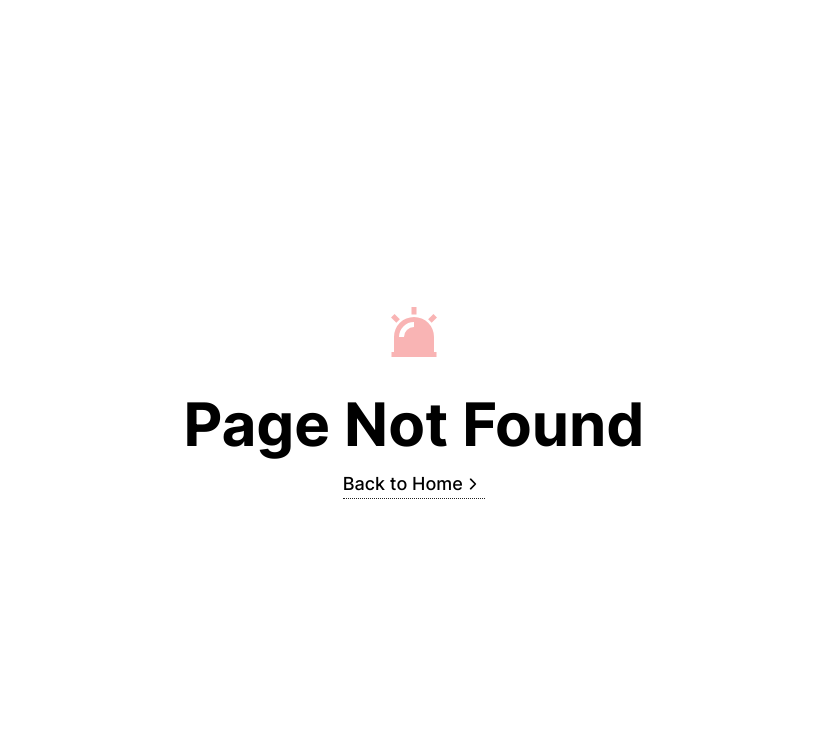
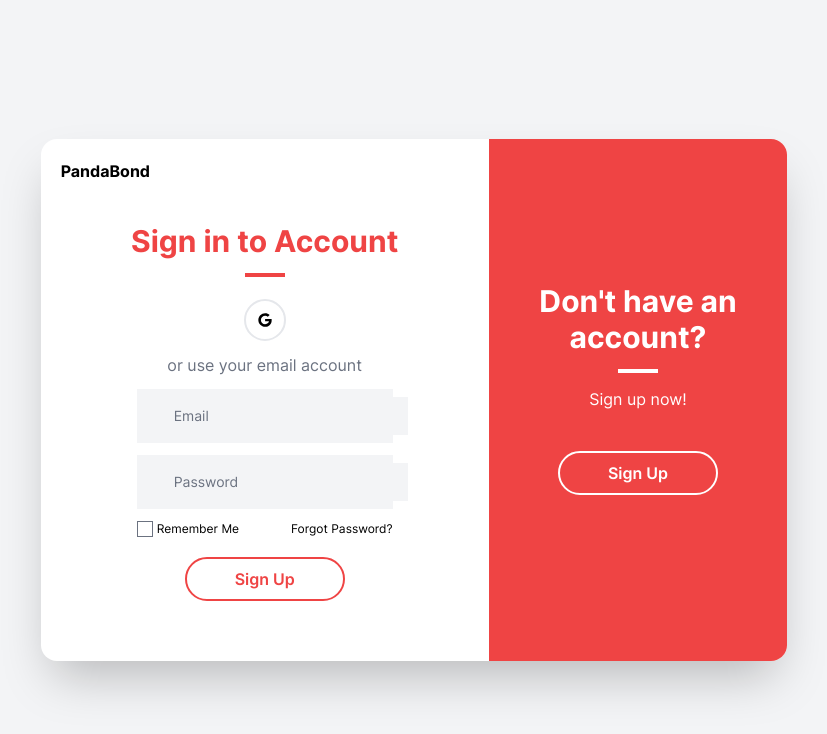
Before and after one commit to fintech-month-hackathon-2023/pandabond_frontend, a Next.js app: page /login/SignInPage in a window 1280 px wide. Before the commit this address had no page. Shown: the top 734 px of the page, without its empty margins (226-1053 px from the left). Built offline with nearby package versions, Linux system fonts and the light colour scheme.

Commit message:
feat: signin page barebones

```diff
--- /dev/null
+++ b/src/pages/login/SignInPage.tsx
@@ -0,0 +1,87 @@
+import Head from 'next/head';
+import { FaGoogle, FaRegEnvelope } from 'react-icons/fa';
+import { MdLockOutline } from 'react-icons/md';
+
+import UnstyledLink from '@/components/links/UnstyledLink';
+
+export default function SignInPage() {
+  return (
+    <div className='flex min-h-screen flex-col items-center justify-center bg-gray-100 py-2'>
+      <Head>
+        <title> Sign In </title>
+      </Head>
+
+      <main className='flex w-full flex-1 flex-col items-center justify-center px-20 text-center'>
+        <div className='flex w-2/3 max-w-4xl rounded-2xl bg-white shadow-2xl'>
+          <div className='w-3/5 p-5'>
+            <div className='text-left font-bold'>
+              <UnstyledLink href='/'> PandaBond </UnstyledLink>
+            </div>
+            <div className='py-10'>
+              <h2 className='mb-2 text-3xl font-bold text-red-500'>
+                Sign in to Account
+              </h2>
+              <div className='mb-2 inline-block w-10 border-2 border-red-500'></div>
+              <div className='my-2 flex justify-center'>
+                <a
+                  href='#'
+                  className='mx-1 rounded-full border-2 border-gray-200 p-3'
+                >
+                  <FaGoogle className='text-sm' />
+                </a>
+              </div>
+              {/* Social Login Section */}
+              <p className='my-3 text-gray-500'>or use your email account</p>
+              <div className='flex flex-col items-center'>
+                <div className='mb-3 flex w-64 items-center bg-gray-100 p-2'>
+                  <FaRegEnvelope className='m-2 text-gray-400' />
+                  <input
+                    type='email'
+                    name='email'
+                    placeholder='Email'
+                    className='flex-1 border-transparent bg-gray-100 text-sm'
+                  />
+                </div>
+                <div className='mb-3 flex w-64 items-center bg-gray-100 p-2'>
+                  <MdLockOutline className='m-2 text-gray-400' />
+                  <input
+                    type='password'
+                    name='password'
+                    placeholder='Password'
+                    className='flex-1 border-transparent bg-gray-100 text-sm'
+                  />
+                </div>
+                <div className='mb-5 flex w-64 justify-between'>
+                  <label className='flex items-center text-xs'>
+                    <input type='checkbox' name='remember' className='mr-1' />
+                    Remember Me
+                  </label>
+                  <a href='#' className='text-xs'>
+                    Forgot Password?
+                  </a>
+                </div>
+                <a
+                  href='#'
+                  className='inline-block rounded-full border-2 border-red-500 px-12 py-2 font-semibold text-red-500 hover:bg-red-500 hover:text-white'
+                >
+                  Sign Up
+                </a>
+              </div>
+            </div>
+          </div>
+          <div className='w-2/5 rounded-tr-2xl rounded-br-2xl bg-red-500 py-36 px-12 text-white'>
+            <h2 className='mb-2 text-3xl font-bold'>Don't have an account?</h2>
+            <div className='mb-2 inline-block w-10 border-2 border-white'></div>
+            <p className='mb-10'>Sign up now!</p>
+            <UnstyledLink
+              href='/SignUpPage'
+              className='inline-block rounded-full border-2 border-white px-12 py-2 font-semibold hover:bg-white hover:text-red-500'
+            >
+              Sign Up
+            </UnstyledLink>
+          </div>
+        </div>
+      </main>
+    </div>
+  );
+}
```
Also changed, not shown: 1 other file (tests, documents, lock files or other folders).
